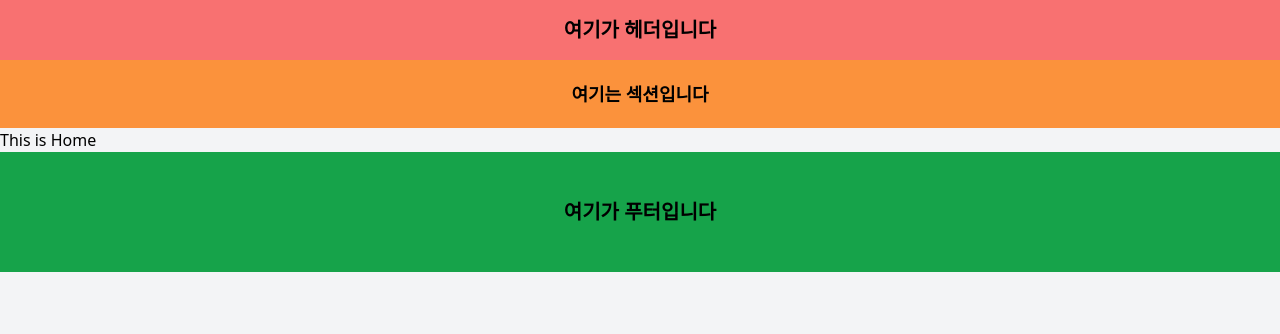
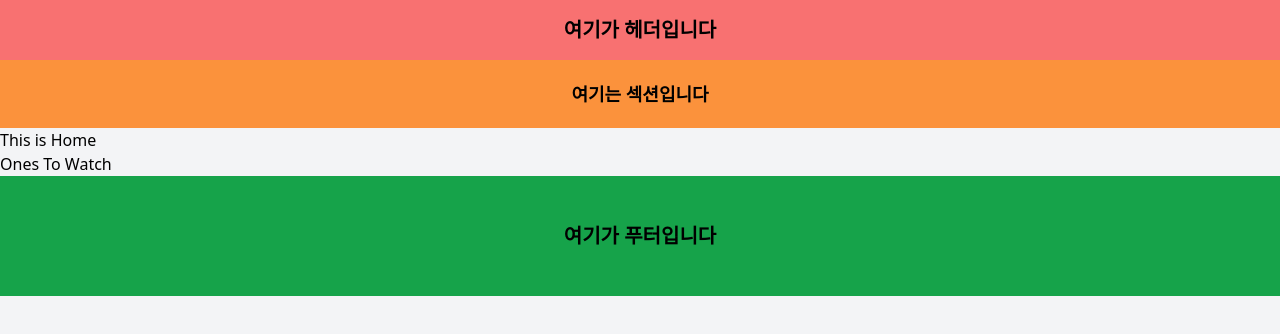
Before and after one commit to mintuchel/frontstudy, a React (Vite) app: page / in a window 1280 px wide. Shown: the top 334 px of the page. Built offline with nearby package versions, Linux system fonts and the light colour scheme.

Commit message:
add: comments

```diff
--- a/src/component/box.tsx
+++ b/src/component/box.tsx
@@ -1,17 +1,17 @@
 import React from 'react';
 
-// 전달받을 클래스 정의
+// PlayerProp 정의하기
 interface PlayerProps {
     imgurl: string,
     name: string;
     price: string;
 }
 
-// PlayerProps 라는 구조체를 전달받는다는 것을 React.FC 사용해서 정의해야함
+// Box는 PlayerProp을 전달받고 그 중 imgurl, name, price를 추출해 사용하겠다
 const Box: React.FC<PlayerProps> = ({ imgurl, name, price }) => {
     return (
         <div className="rounded-2xl overflow-hidden border-[3px] border-black">
-            <img src={imgurl} className="w-full min-h-fit object-cover"/>
+            <img src={imgurl} className="w-full min-h-fit object-cover" />
             <div className="p-4 bg-white">
                 <header className="mb-2">
                     <h3 className="font-extrabold text-ellipsis whitespace-nowrap overflow-hidden">
--- a/src/page/home.tsx
+++ b/src/page/home.tsx
@@ -1,6 +1,11 @@
+import { Link } from 'react-router-dom';
+
 const Home = () => {
     return (
-        <h1>This is Home</h1>
+        <div className="w-full">
+            <h1>This is Home</h1>
+            <Link to="/players">Ones To Watch</Link>
+        </div>
     )
 };
 
--- a/src/page/players.tsx
+++ b/src/page/players.tsx
@@ -47,7 +47,7 @@ const Players = () => {
 
     return (
         <div className="container max-w-full flex">
-            {/* passing the handleNavClick callback-function to Nav Component */}
+            {/* Nav에게 handleNavClick 콜백함수 전달 */}
             <Nav onNavClick={handleNavClick} />
             <main className="w-5/6">
                 <section className="p-5 border-[3px] border-black">
```
Also changed, not shown: src/component/nav.tsx (+17 -10 lines).
